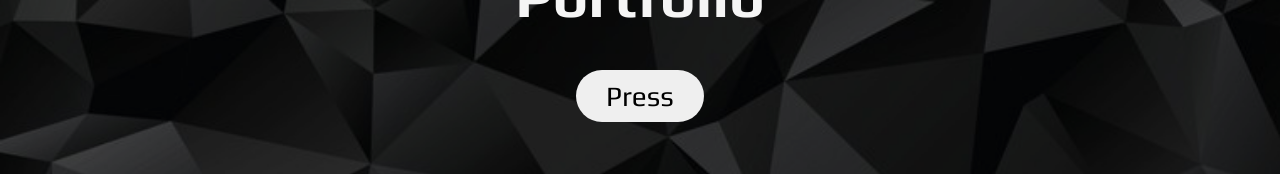
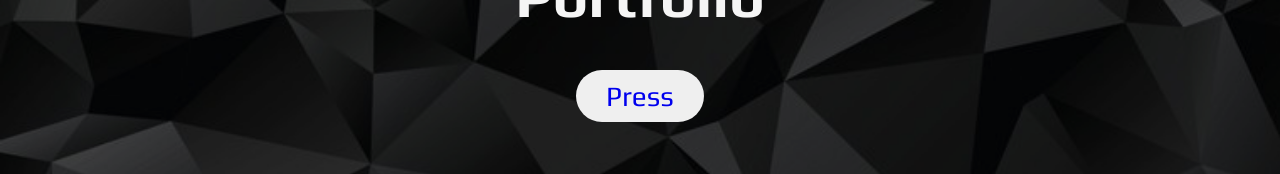
Before and after one commit to Namer412/projekt, a plain HTML site: page portfolio.html in a window 1280 px wide. Shown: the part 456-630 px from the top of the page. Drawn offline with Linux system fonts and the light colour scheme.

Commit message:
Add files via upload

```diff
--- a/portfolio.html
+++ b/portfolio.html
@@ -26,12 +26,13 @@
             <a href="all websites.html">all websites</a>
 
         </nav>
-        <Button><a href="all websites.html">Press</a></Button>
+        <Button><a href="index.html">Press</a></Button>
     </header>
     <main>
         <div>
             <h1>Portfolio</h1>
-            <button> Press</button> </div>
+            <Button><a href="all websites.html">Press</a></Button>
+        </div>
         <h1>Portfolio</h1>
 
     </main>
```
